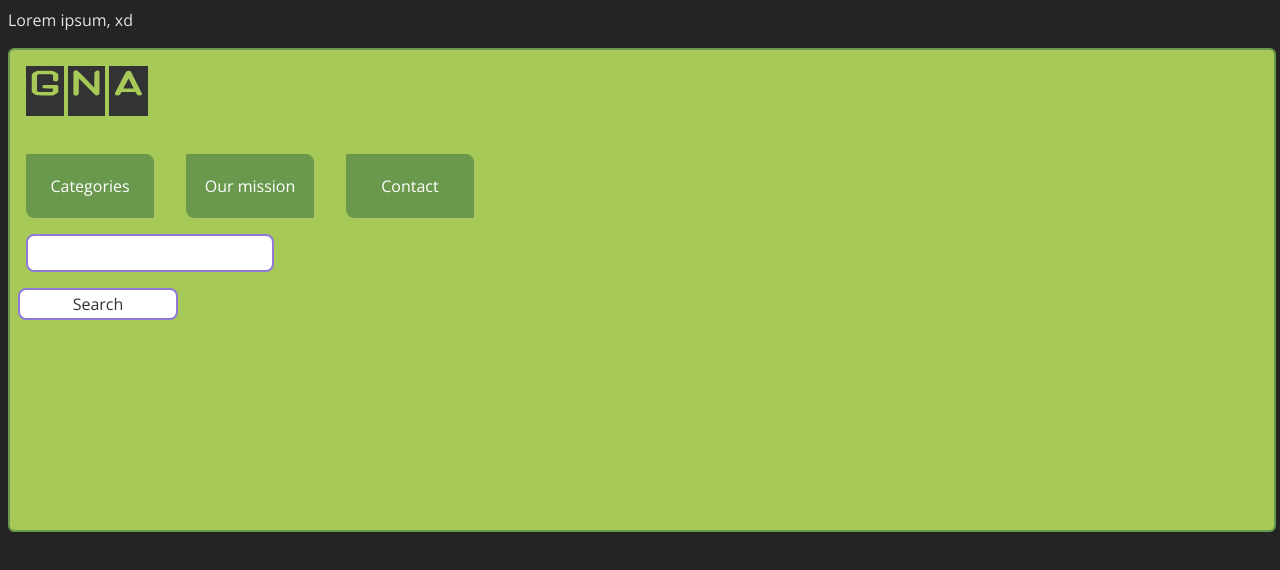
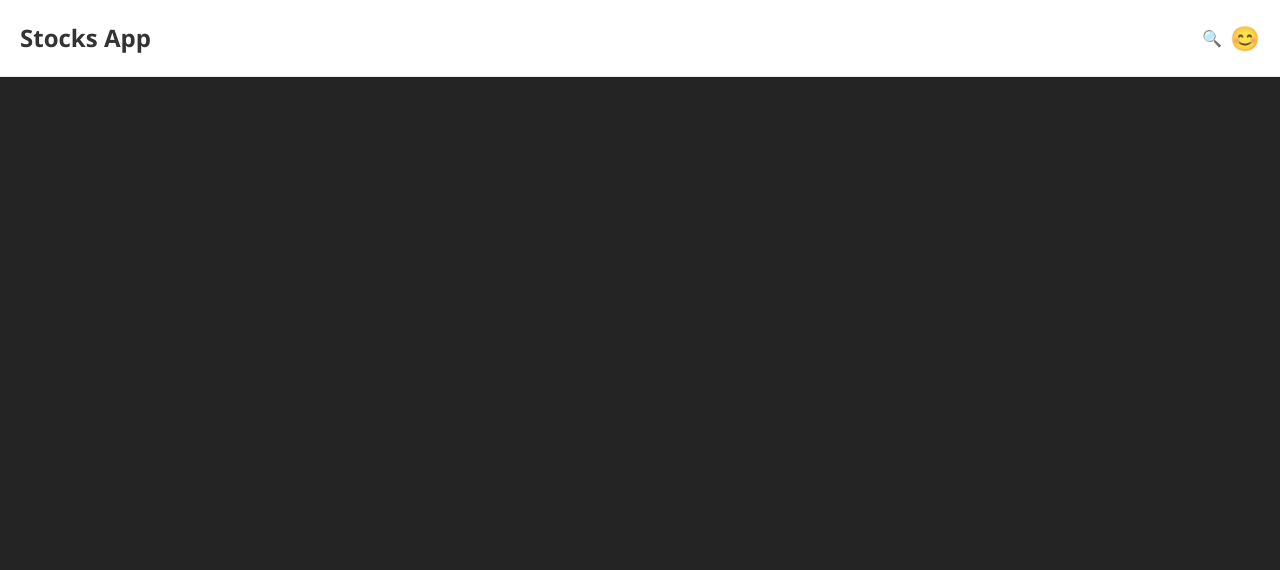
Before and after one commit to alexechoi/hack-kosice-24, a React (Vite) app: page / in a window 1280 px wide. Shown: the top 570 px of the page. Built offline with nearby package versions, Linux system fonts and the light colour scheme.

Commit message:
Navbar update

```diff
--- a/src/App.tsx
+++ b/src/App.tsx
@@ -4,7 +4,6 @@ import { Navbar } from "./components/Navbar/Navbar";
 function App() {
     return (
         <main className="App">
-            Lorem ipsum, xd
             <Navbar/>
         </main>
     );
--- a/src/components/Navbar/Navbar.tsx
+++ b/src/components/Navbar/Navbar.tsx
@@ -1,32 +1,22 @@
-import "./navbar.css";
-import logo from "../../assets/logo.svg";
-import { Button } from "../Common/Button/Button";
+import React from 'react';
+import './navbar.css';
+import { Button } from '../Common/Button/Button';
 
 export const Navbar = () => {
+    const handleSearchClick = () => {
+        // Placeholder function to simulate navigating to a search page
+        console.log('Navigate to the search page.');
+    };
+
     return (
         <nav className="navbar">
-            <div className="navbar__logo">
-                <img src={logo} alt="Logo"/>
-            </div>
-            <div className="navbar__links">
-                <button className="navbar__links categories">
-                    Categories
-                </button>
-                <button className="navbar__links our-mission">
-                    Our mission
-                </button>
-                <button className="navbar__links contact" value="contact">
-                    Contact
-                </button>
-            </div>
-            <div className="navbar__search">
-                <div className="navbar__search input">
-                    <input/>
-                </div>
-                <div className="navbar__search button">
-                    <Button type="secondary" label="Search" icon={undefined}/>
+            <div className="navbar-container">
+                <h1 className="navbar-title">Stocks App</h1>
+                <div className="navbar-icons">
+                    <Button className="icon-button" label="🔍" onClick={handleSearchClick} />
+                    <span className="emoji">😊</span>
                 </div>
             </div>
         </nav>
-    )
+    );
 };
--- a/src/components/Navbar/navbar.css
+++ b/src/components/Navbar/navbar.css
@@ -1,72 +1,63 @@
 .navbar {
-    background-color: #A7C957;
-    border: 2px solid #6A994E;
-    border-radius: .4rem;
-    width: 100%;
-    height: 30rem;
-    margin-top: 1rem;
-    margin-right: auto;
-    margin-bottom: 1rem;
-    margin-left: auto;
+    background-color: #fff;
+    border-bottom: 1px solid #eaeaea;
+    padding: 10px 20px;
 }
 
-.navbar img {
-    margin-top: 1rem;
-    margin-right: 1rem;
-    margin-bottom: 1rem;
-    margin-left: 1rem;
-    display: inline;
+.navbar-container {
+    display: flex;
+    justify-content: space-between;
+    align-items: center;
 }
 
-.navbar__links button {
-    border: .5px solid #6A994E;
-    border-radius: 0 .5rem 0 .5rem;
-    background-color: #6A994E;
+.navbar-title {
+    margin: 0;
+    font-size: 24px;
+}
 
-    width: 8rem;
-    height: 4rem;
+.navbar-icons {
+    display: flex;
+    align-items: center;
+}
 
-    color: #FFFFFF;
-    text-align: center;
+.icon-button {
+    background: none;
+    border: none;
+    padding: 0;
+    margin: 0 10px;
+    cursor: pointer;
+    font-size: 24px;
+}
 
-    display: inline;
+.emoji {
+    font-size: 24px;
+    cursor: default;
+}
 
-    margin-top: 1rem;
-    margin-right: 1rem;
-    margin-bottom: 1rem;
-    margin-left: 1rem;
+/* This will remove the focus border that appears when you click the button */
+.icon-button:focus {
+    outline: none;
+}
 
-    font-family: inherit;
-    font-size: inherit;
-    line-height: inherit;
-    font-weight: inherit;
+/* Add this if you have additional styling for buttons */
+.icon-button:hover, .icon-button:active {
+    background-color: transparent;
+    box-shadow: none;
+}
 
-    @media (max-width: 768px) {
-        width: 100%;
-        margin-right: 0;
-        margin-left: 0;
-        text-align: left;
+/* Add responsiveness if needed */
+@media (max-width: 768px) {
+    .navbar-container {
+        flex-direction: column;
+    }
+
+    .navbar-icons {
+        margin-top: 10px;
+    }
+
+    .navbar-title,
+    .icon-button,
+    .emoji {
+        margin-bottom: 10px;
     }
 }
-
-.navbar__search {
-    display: inline;
-
-    margin-top: .5rem;
-    margin-right: .5rem;
-    margin-bottom: .5rem;
-    margin-left: .5rem;
-}
-
-.navbar__search input {
-    background-color: #FFFFFF;
-    width: 15rem;
-    height: 2rem;
-
-    display: inline;
-
-    color: #333333;
-
-    border: 2px #907AD6 solid;
-    border-radius: 0.5rem;
-}
--- a/src/index.css
+++ b/src/index.css
@@ -23,3 +23,17 @@ p {
 h1 {
   color: #333333;
 }
+
+body {
+  margin: 0;
+}
+
+button, input[type="submit"], input[type="reset"] {
+	background: none;
+	color: inherit;
+	border: none;
+	padding: 0;
+	font: inherit;
+	cursor: pointer;
+	outline: inherit;
+}
```
